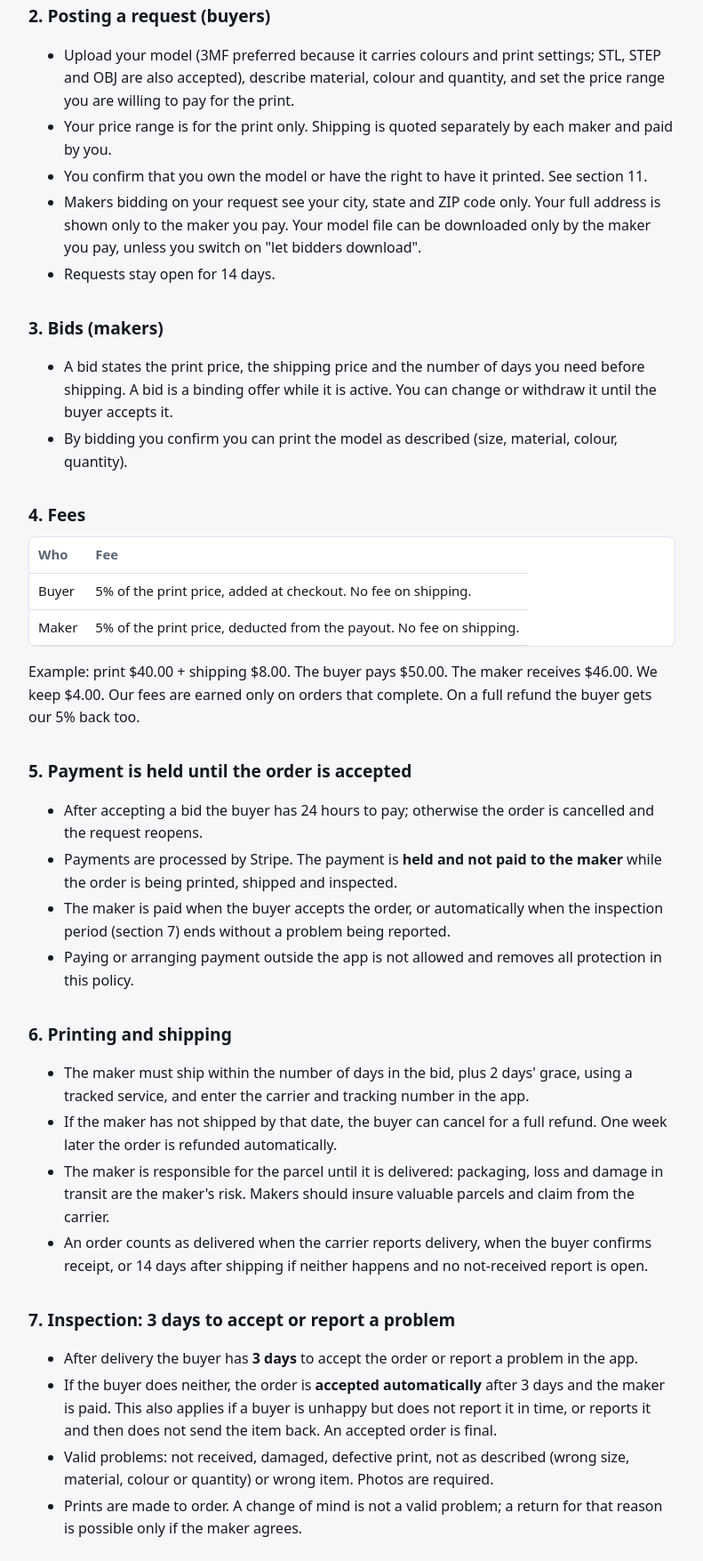
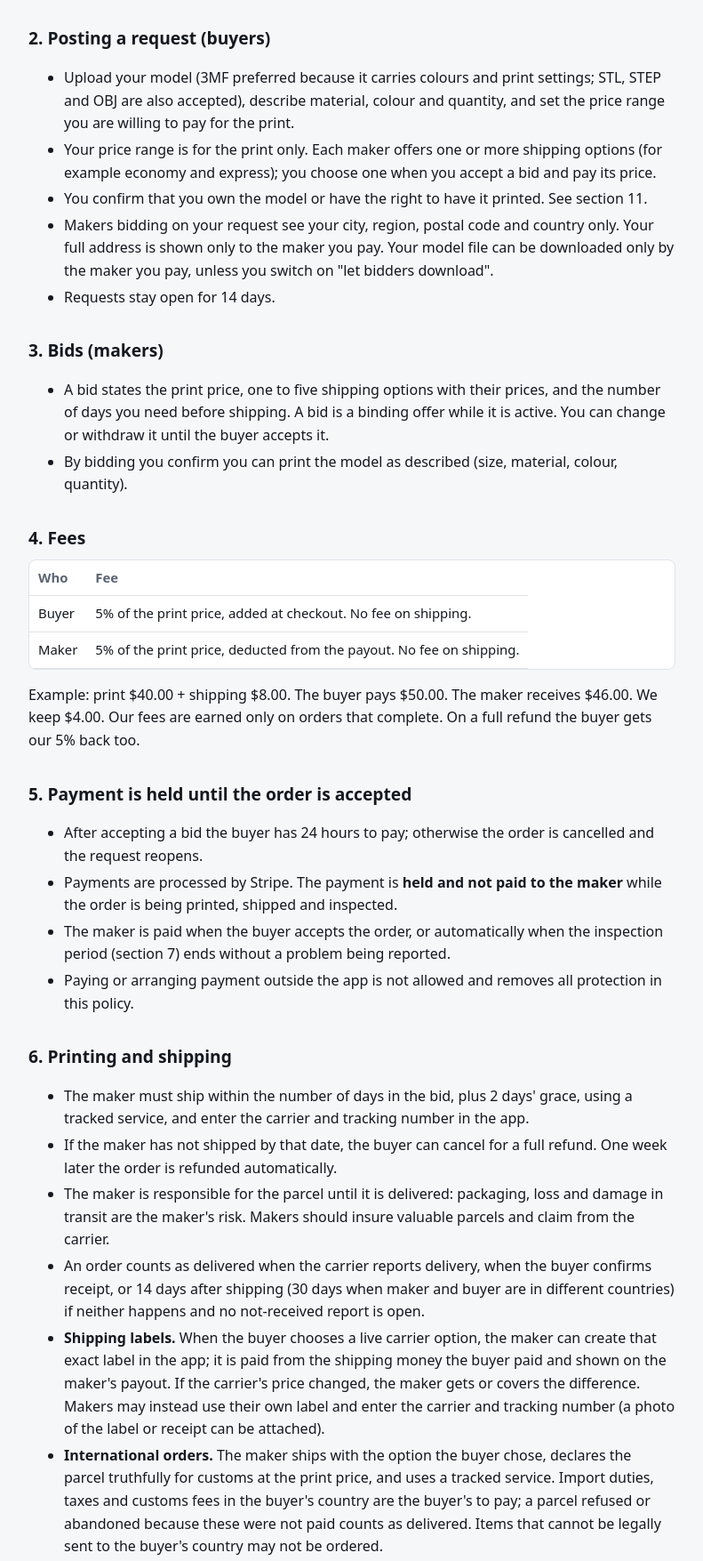
Before and after one commit to ahmadessam1997/ahmadessam1997.github.io, a plain HTML site: page print-bid-3d/terms.html in a window 1280 px wide. Shown: the part 555-2310 px from the top of the page at 89% size, without its empty margins (244-1035 px from the left). Drawn offline with Linux system fonts and the light colour scheme.

Commit message:
3D Print Bid: worldwide terms, shipping options and labels

```diff
--- a/print-bid-3d/terms.html
+++ b/print-bid-3d/terms.html
@@ -21,7 +21,7 @@ maker, the buyer or the carrier. We do not make, inspect, store or ship prints.<
 <h2>1. Accounts</h2>
 <ul>
 <li>You must be 18 or older and give true information. One account per person.</li>
-<li>The service is currently available for buyers and makers with addresses in the United States, in US dollars.</li>
+<li>The service is open to buyers and makers worldwide. All prices, payments and payouts are in US dollars; your card or bank converts them. Makers are paid through Stripe, so a maker must live in a country where Stripe can pay out.</li>
 <li>Makers must complete payout verification with our payment processor (Stripe) and keep a valid card on file
 (section 8) before they can bid.</li>
 <li>You are responsible for what happens under your account.</li>
@@ -31,9 +31,9 @@ maker, the buyer or the carrier. We do not make, inspect, store or ship prints.<
 <ul>
 <li>Upload your model (3MF preferred because it carries colours and print settings; STL, STEP and OBJ are also
 accepted), describe material, colour and quantity, and set the price range you are willing to pay for the print.</li>
-<li>Your price range is for the print only. Shipping is quoted separately by each maker and paid by you.</li>
+<li>Your price range is for the print only. Each maker offers one or more shipping options (for example economy and express); you choose one when you accept a bid and pay its price.</li>
 <li>You confirm that you own the model or have the right to have it printed. See section 11.</li>
-<li>Makers bidding on your request see your city, state and ZIP code only. Your full address is shown only to the
+<li>Makers bidding on your request see your city, region, postal code and country only. Your full address is shown only to the
 maker you pay. Your model file can be downloaded only by the maker you pay, unless you switch on "let bidders
 download".</li>
 <li>Requests stay open for 14 days.</li>
@@ -41,7 +41,7 @@ download".</li>
 
 <h2>3. Bids (makers)</h2>
 <ul>
-<li>A bid states the print price, the shipping price and the number of days you need before shipping. A bid is a
+<li>A bid states the print price, one to five shipping options with their prices, and the number of days you need before shipping. A bid is a
 binding offer while it is active. You can change or withdraw it until the buyer accepts it.</li>
 <li>By bidding you confirm you can print the model as described (size, material, colour, quantity).</li>
 </ul>
@@ -74,7 +74,15 @@ refunded automatically.</li>
 <li>The maker is responsible for the parcel until it is delivered: packaging, loss and damage in transit are the
 maker's risk. Makers should insure valuable parcels and claim from the carrier.</li>
 <li>An order counts as delivered when the carrier reports delivery, when the buyer confirms receipt, or 14 days
-after shipping if neither happens and no not-received report is open.</li>
+after shipping (30 days when maker and buyer are in different countries) if neither happens and no not-received report is open.</li>
+<li><b>Shipping labels.</b> When the buyer chooses a live carrier option, the maker can create that exact label in
+the app; it is paid from the shipping money the buyer paid and shown on the maker's payout. If the carrier's price
+changed, the maker gets or covers the difference. Makers may instead use their own label and enter the carrier and
+tracking number (a photo of the label or receipt can be attached).</li>
+<li><b>International orders.</b> The maker ships with the option the buyer chose, declares the parcel truthfully for
+customs at the print price, and uses a tracked service. Import duties, taxes and customs fees in the buyer's country are
+the buyer's to pay; a parcel refused or abandoned because these were not paid counts as delivered. Items that cannot be
+legally sent to the buyer's country may not be ordered.</li>
 </ul>
 
 <h2>7. Inspection: 3 days to accept or report a problem</h2>
```
Also changed, not shown: print-bid-3d/privacy.html (+3 -2 lines).
